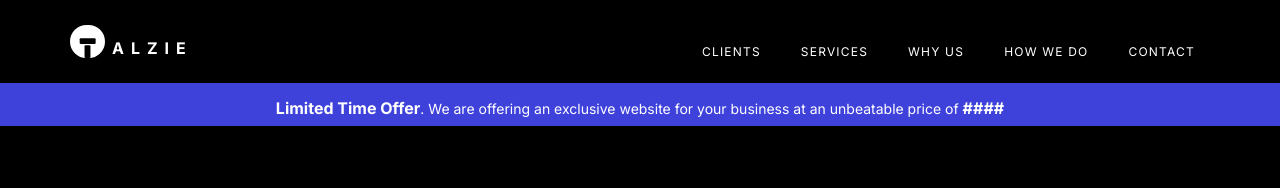
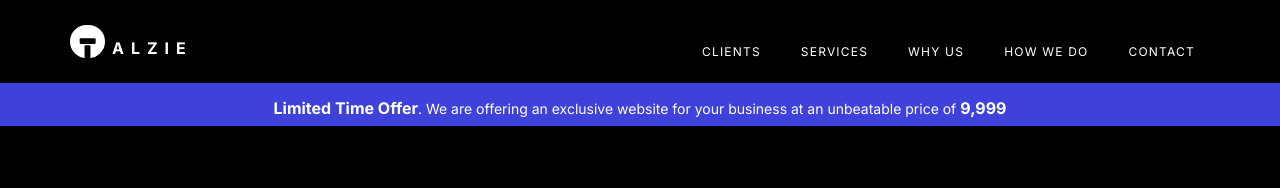
Before and after one commit to nadimpallibhargav/talzie, a React (Vite) app: page / in a window 1280 px wide. Shown: the top 188 px of the page. Built offline with nearby package versions, Linux system fonts and the light colour scheme; a web font is replaced by a local one.

Commit message:
fix: logos

```diff
--- a/index.html
+++ b/index.html
@@ -3,7 +3,9 @@
   <head>
     <meta charset="UTF-8" />
     <meta name="viewport" content="width=device-width, initial-scale=1.0" />
-    <title>Vite + React</title>
+    <meta name="description" content="Best website development &amp; web design company in Bangalore, India, we have expert web designers, developers, and an SEO team with 10+ years of experience who can help to achieve your business goals with a perfect website.">
+    <title>Website Development & Web Design Company in Bangalore</title>
+    <link rel="icon" type="image/x-icon" href="/talzie_logo.svg">
   </head>
   <!-- Google tag (gtag.js) -->
   <script
--- a/src/components/sections/bannerV2/BannerV2.jsx
+++ b/src/components/sections/bannerV2/BannerV2.jsx
@@ -13,7 +13,7 @@ function BannerV2({ banner }) {
           <p ref={banner}>
             <span>Limited Time Offer</span>. We are offering an exclusive
             website for your business at an unbeatable price of{" "}
-            <span>####</span>
+            <span>9,999</span>
           </p>
         </div>
         <div className="container">
```
Also changed, not shown: public/talzie_logo copy.svg (added).
